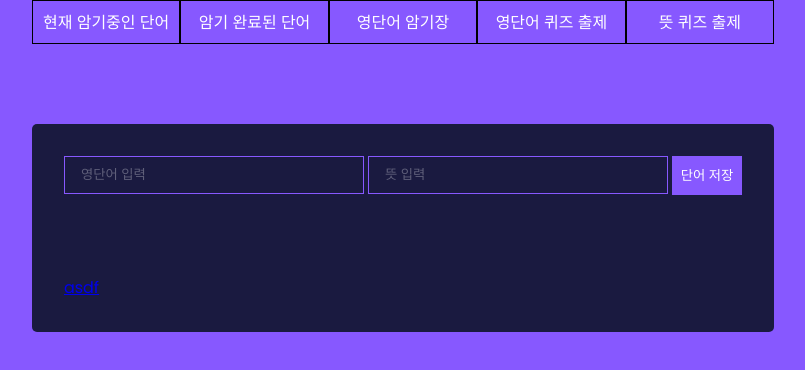
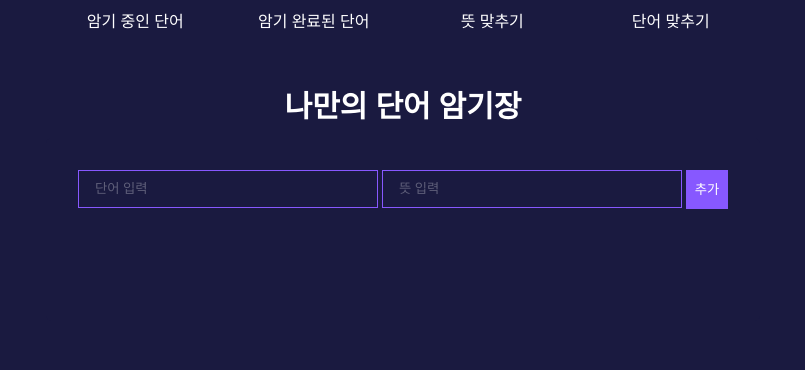
Before and after one commit to heyum05/vacation, a React (Create React App) app: page / in a window 1280 px wide. Shown: the top 370 px of the page, without its empty margins (237-1042 px from the left). Built offline with nearby package versions, Linux system fonts and the light colour scheme.

Commit message:
css style change

```diff
--- a/src/App.css
+++ b/src/App.css
@@ -9,23 +9,23 @@
 }
 
 .bar{
+  background: #1A1A40;
   display: flex;
   flex-direction: row;
   width: 100%;
 }
 
 .navbtn{
-  background: #8758ff;
+  background: #1A1A40;
   color: #fff;
   padding: 0.5rem;
-  border: 1px solid black;
-  width: 20%;
+  width: 25%;
   text-align: center;
   text-decoration: none;
 }
 
 body {
-  background: #8758ff;
+  background: #1A1A40;
   display: flex;
   justify-content: center;
   align-items: center;
@@ -44,7 +44,7 @@ h1 {
 .TodoWrapper {
   color: #fff;
   background: #1A1A40;
-  margin-top: 5rem;
+  margin-top: 0.5rem;
   padding: 2rem;
   border-radius: 5px;
 }
@@ -121,11 +121,14 @@ h1 {
   cursor: pointer;
 }
 
-header{
-  background: #8758ff;
-  color: #fff;
-  padding: 0.5rem;
-  border: 1px solid black;
-  width: 20%;
-  text-align: center;
+.title{
+color: white;
+font-Weight: bold;
+text-align: center;
+display: flex;
+justify-content: center;
+align-items: center;
+font-size: 30px;
+margin-top: 40px;
+margin-bottom: 0px;
 }
--- a/src/App.js
+++ b/src/App.js
@@ -14,24 +14,29 @@ function App() {
     <BrowserRouter>
       <div className="bar">
         <Link className="navbtn" to="/">
-          현재 암기중인 단어
+          암기 중인 단어
         </Link>
         <Link className="navbtn" to="/memorized">
           암기 완료된 단어
         </Link>
-        <header>영단어 암기장</header>
         <Link className="navbtn" to="/english">
-          영단어 퀴즈 출제
+          뜻 맞추기
         </Link>
         <Link className="navbtn" to="/korean">
-          뜻 퀴즈 출제
+          단어 맞추기
         </Link>
       </div>
       <Routes>
-        <Route path="/" element={<TodoWrapper
-          todos={todos}
-          setTodos={setTodos}
-        />} />
+        <Route path="/" element={
+          <div>
+            <header className="title">나만의 단어 암기장</header>
+            <TodoWrapper
+              todos={todos}
+              setTodos={setTodos}
+            />
+          </div>
+        } />
+
         <Route path="/memorized" element={<Memorized
           todos={todos}
           setTodos={setTodos}
@@ -52,10 +57,8 @@ function App() {
             HelloWOrld
           </div>
         }></Route>
-
       </Routes>
     </BrowserRouter>
   );
 }
-
 export default App;
--- a/src/components/English.js
+++ b/src/components/English.js
@@ -54,6 +54,8 @@ export const English = ({ todos, setTodos }) => {
         }
     };
 
+
+
   return (
     <div className="TodoWrapper">
       <h1>{getProblem()}</h1>
--- a/src/components/TodoWrapper.js
+++ b/src/components/TodoWrapper.js
@@ -1,7 +1,6 @@
 import React, { useState } from "react";
 import { Todo } from "./Todo";
 import { v4 as uuidv4 } from "uuid";
-import { Link } from "react-router-dom";
 
 export const TodoWrapper = ({ todos, setTodos }) => {
   const [word, setWord] = useState('');
@@ -55,7 +54,7 @@ export const TodoWrapper = ({ todos, setTodos }) => {
             value={word}
             onChange={handleWordChange}
             onKeyDown={handleKeyDown} // handleKeyDown 적용
-            placeholder="영단어 입력"
+            placeholder="단어 입력"
             lang="en"
           />
           <input
@@ -69,7 +68,7 @@ export const TodoWrapper = ({ todos, setTodos }) => {
             lang="ko"
           />
         </div>
-        <button className='todo-btn' onClick={saveWordAndMeaning}>단어 저장</button>
+        <button className='todo-btn' onClick={saveWordAndMeaning}>추가</button>
       </div>
 
       <Todo
@@ -84,7 +83,6 @@ export const TodoWrapper = ({ todos, setTodos }) => {
         <button className='problem-btn' onClick={generateMeaningQuiz}>뜻 퀴즈 출제</button>
       </div>
       */}
-      <Link to="/test">asdf</Link>
     </div>
   );
 };
```
